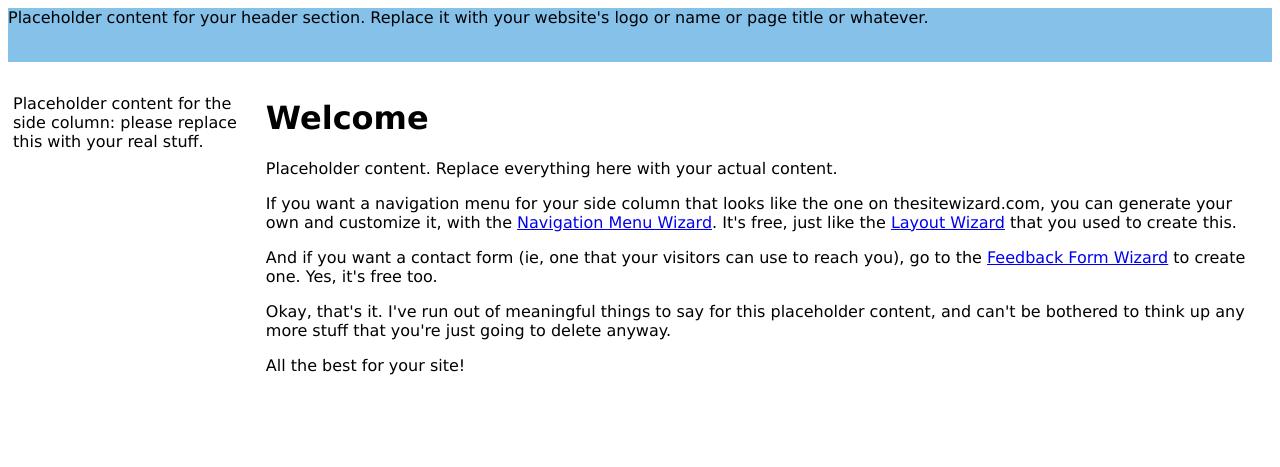
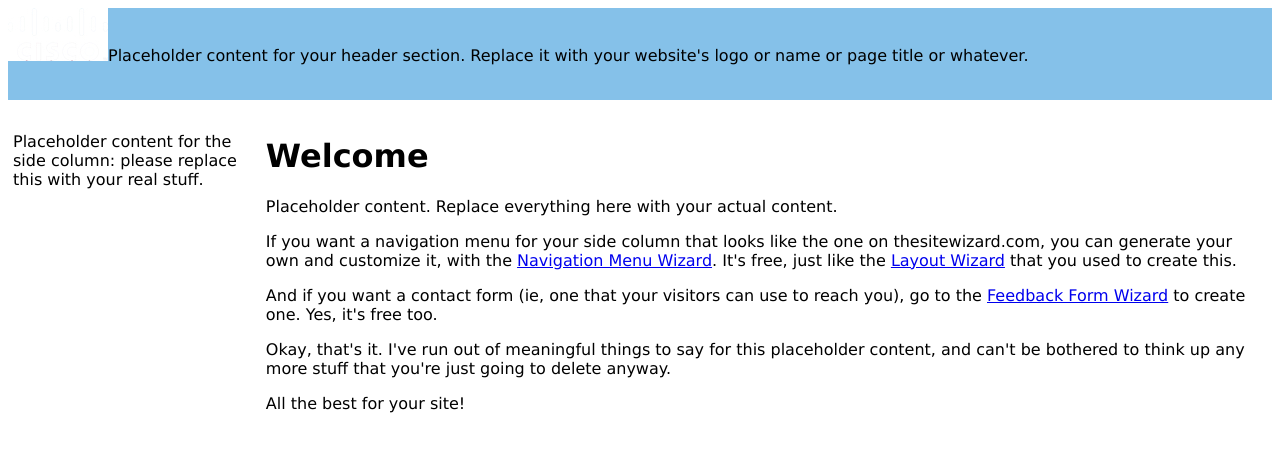
Before and after one commit to opessela/aci-api, a plain HTML site: page index.html in a window 1280 px wide. Drawn offline with Linux system fonts and the light colour scheme.

Commit message:
index update

```diff
--- a/index.html
+++ b/index.html
@@ -12,8 +12,10 @@
     <div id="tswcontainer">
       <div id="tswheader">
         <!-- start of header section: insert your logo, etc, here -->
-        <p> Placeholder content for your header section. Replace it with
-          your website's logo or name or page title or whatever. </p>
+        <p> <img src="images/cisco_logo.jpg" alt="Cisco Logo"
+            width="100" height="53">Placeholder content for your header
+          section. Replace it with your website's logo or name or page
+          title or whatever. </p>
         <p>&nbsp;</p>
         <!-- end of header section: insert your logo, etc, above this line -->
       </div>
```
